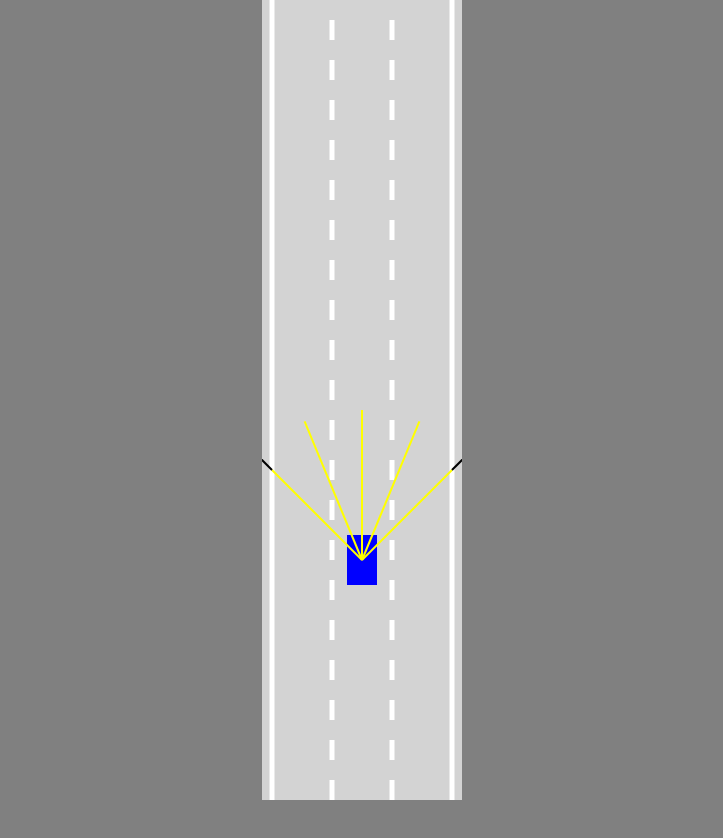
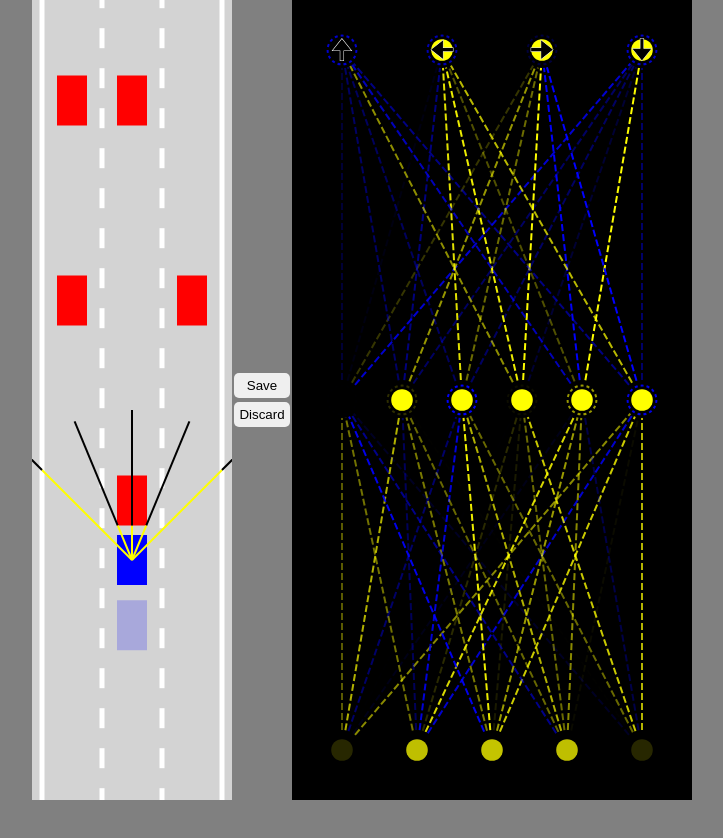
Before and after one commit to YoannAsl/self-driving-car, a website built with Vite: page index.html in a window 1280 px wide. Shown: the whole page, without its empty margins (278-1001 px from the left). After the commit the page ends 800 px from the top, so only its background shows below. Built offline with nearby package versions, Linux system fonts and the light colour scheme.

Commit message:
add neural network

```diff
--- a/index.html
+++ b/index.html
@@ -7,7 +7,12 @@
         <title>Self-driving car</title>
     </head>
     <body>
-        <canvas id="canvas"></canvas>
+        <canvas id="carCanvas"></canvas>
+        <div id="verticalButtons">
+            <button id="saveButton">Save</button>
+            <button id="discardButton">Discard</button>
+        </div>
+        <canvas id="networkCanvas"></canvas>
         <div id="app"></div>
         <script type="module" src="/src/main.ts"></script>
     </body>
--- a/src/Car.ts
+++ b/src/Car.ts
@@ -2,6 +2,7 @@ import { Controls } from './Controls';
 import { Sensor } from './Sensor';
 import { Road } from './Road';
 import { polysIntersect } from './utils';
+import { NeuralNetwork } from './NeuralNetwork';
 
 export class Car {
     x: number;
@@ -17,6 +18,8 @@ export class Car {
     sensor: Sensor | null = null;
     polygon: { x: number; y: number }[] = [];
     damaged: boolean = false;
+    brain: NeuralNetwork | undefined;
+    useBrain: boolean;
 
     constructor(
         x: number,
@@ -32,8 +35,13 @@ export class Car {
         this.height = height;
         this.maxSpeed = maxSpeed;
 
+        this.useBrain = controlType === 'AI';
+
         this.controls = new Controls(controlType);
-        if (controlType !== 'traffic') this.sensor = new Sensor(this);
+        if (controlType !== 'traffic') {
+            this.sensor = new Sensor(this);
+            this.brain = new NeuralNetwork([this.sensor.rayCount, 6, 4]);
+        }
     }
 
     update(roadBorders: Road['borders'], traffic: Car[] | []) {
@@ -42,7 +50,20 @@ export class Car {
             this.polygon = this.#createPolygon();
             this.damaged = this.#assessDamage(roadBorders, traffic);
         }
-        if (this.sensor) this.sensor.update(roadBorders, traffic);
+        if (this.sensor) {
+            this.sensor.update(roadBorders, traffic);
+            const offsets = this.sensor.readings.map((reading) =>
+                reading === null ? 0 : 1 - reading.offset
+            );
+            const outputs = NeuralNetwork.feedForward(offsets, this.brain!);
+
+            if (this.useBrain) {
+                this.controls.forward = !!outputs[0];
+                this.controls.left = !!outputs[1];
+                this.controls.right = !!outputs[2];
+                this.controls.reverse = !!outputs[3];
+            }
+        }
     }
 
     #assessDamage(roadBorders: Road['borders'], traffic: Car[] | []) {
@@ -103,7 +124,7 @@ export class Car {
         this.y -= Math.cos(this.angle) * this.speed;
     }
 
-    draw(ctx: CanvasRenderingContext2D, color: string) {
+    draw(ctx: CanvasRenderingContext2D, color: string, drawSensor = false) {
         if (this.damaged) ctx.fillStyle = 'gray';
         else ctx.fillStyle = color;
 
@@ -114,6 +135,6 @@ export class Car {
         }
         ctx.fill();
 
-        if (this.sensor) this.sensor.draw(ctx);
+        if (this.sensor && drawSensor) this.sensor.draw(ctx);
     }
 }
--- /dev/null
+++ b/src/NetworkVisualizer.ts
@@ -0,0 +1,127 @@
+import { Level, NeuralNetwork } from './NeuralNetwork';
+import { getRGBA, lerp } from './utils';
+
+export class NetworkVisualizer {
+    static drawNetwork(ctx: CanvasRenderingContext2D, network: NeuralNetwork) {
+        const margin = 50;
+        const left = margin;
+        const top = margin;
+        const width = ctx.canvas.width - margin * 2;
+        const height = ctx.canvas.height - margin * 2;
+
+        const levelHeight = height / network.levels.length;
+
+        for (let i = network.levels.length - 1; i >= 0; i--) {
+            const levelTop =
+                top +
+                lerp(
+                    height - levelHeight,
+                    0,
+                    network.levels.length === 1
+                        ? 0.5
+                        : i / (network.levels.length - 1)
+                );
+
+            ctx.setLineDash([7, 3]);
+            NetworkVisualizer.drawLevel(
+                ctx,
+                network.levels[i],
+                left,
+                levelTop,
+                width,
+                levelHeight,
+                i == network.levels.length - 1 ? ['🠉', '🠈', '🠊', '🠋'] : []
+            );
+        }
+    }
+
+    static drawLevel(
+        ctx: CanvasRenderingContext2D,
+        level: Level,
+        left: number,
+        top: number,
+        width: number,
+        height: number,
+        outputLabels: string[]
+    ) {
+        const right = left + width;
+        const bottom = top + height;
+
+        const { inputs, outputs, weights, biases } = level;
+
+        for (let i = 0; i < inputs.length; i++) {
+            for (let j = 0; j < outputs.length; j++) {
+                ctx.beginPath();
+                ctx.moveTo(
+                    NetworkVisualizer.#getNodeX(inputs, i, left, right),
+                    bottom
+                );
+                ctx.lineTo(
+                    NetworkVisualizer.#getNodeX(outputs, j, left, right),
+                    top
+                );
+                ctx.lineWidth = 2;
+                ctx.strokeStyle = getRGBA(weights[i][j]);
+                ctx.stroke();
+            }
+        }
+
+        const nodeRadius = 18;
+        for (let i = 0; i < inputs.length; i++) {
+            const x = NetworkVisualizer.#getNodeX(inputs, i, left, right);
+            ctx.beginPath();
+            ctx.arc(x, bottom, nodeRadius, 0, Math.PI * 2);
+            ctx.fillStyle = 'black';
+            ctx.fill();
+            ctx.beginPath();
+            ctx.arc(x, bottom, nodeRadius * 0.6, 0, Math.PI * 2);
+            ctx.fillStyle = getRGBA(inputs[i]);
+            ctx.fill();
+        }
+
+        for (let i = 0; i < outputs.length; i++) {
+            const x = NetworkVisualizer.#getNodeX(outputs, i, left, right);
+            ctx.beginPath();
+            ctx.arc(x, top, nodeRadius, 0, Math.PI * 2);
+            ctx.fillStyle = 'black';
+            ctx.fill();
+            ctx.beginPath();
+            ctx.arc(x, top, nodeRadius * 0.6, 0, Math.PI * 2);
+            ctx.fillStyle = getRGBA(outputs[i]);
+            ctx.fill();
+
+            ctx.beginPath();
+            ctx.lineWidth = 2;
+            ctx.arc(x, top, nodeRadius * 0.8, 0, Math.PI * 2);
+            ctx.strokeStyle = getRGBA(biases[i]);
+            ctx.setLineDash([3, 3]);
+            ctx.stroke();
+            ctx.setLineDash([]);
+
+            if (outputLabels[i]) {
+                ctx.beginPath();
+                ctx.textAlign = 'center';
+                ctx.textBaseline = 'middle';
+                ctx.fillStyle = 'black';
+                ctx.strokeStyle = 'white';
+                ctx.font = nodeRadius * 1.5 + 'px Arial';
+                ctx.fillText(outputLabels[i], x, top + nodeRadius * 0.1);
+                ctx.lineWidth = 0.5;
+                ctx.strokeText(outputLabels[i], x, top + nodeRadius * 0.1);
+            }
+        }
+    }
+
+    static #getNodeX(
+        nodes: string | any[],
+        index: number,
+        left: number,
+        right: number
+    ) {
+        return lerp(
+            left,
+            right,
+            nodes.length == 1 ? 0.5 : index / (nodes.length - 1)
+        );
+    }
+}
--- /dev/null
+++ b/src/NeuralNetwork.ts
@@ -0,0 +1,85 @@
+import { lerp } from './utils';
+
+export class NeuralNetwork {
+    levels: Level[];
+
+    constructor(neuronCount: number[]) {
+        this.levels = [];
+        for (let i = 0; i < neuronCount.length - 1; i++) {
+            this.levels.push(new Level(neuronCount[i], neuronCount[i + 1]));
+        }
+    }
+
+    static feedForward(givenInputs: number[], network: NeuralNetwork) {
+        let outputs = Level.feedForward(givenInputs, network.levels[0]);
+        for (let i = 1; i < network.levels.length; i++) {
+            outputs = Level.feedForward(outputs, network.levels[i]);
+        }
+
+        return outputs;
+    }
+
+    static mutate(network: NeuralNetwork, amount = 1) {
+        network.levels.forEach((level) => {
+            for (let bias of level.biases) {
+                bias = lerp(bias, Math.random() * 2 - 1, amount);
+            }
+
+            for (let weight of level.weights) {
+                for (let i = 0; i < weight.length; i++) {
+                    weight[i] = lerp(weight[i], Math.random() * 2 - 1, amount);
+                }
+            }
+        });
+    }
+}
+
+export class Level {
+    inputs: number[];
+    outputs: number[];
+    biases: number[];
+    weights: number[][];
+
+    constructor(inputCount: number, outputCount: number) {
+        this.inputs = new Array(inputCount);
+        this.outputs = new Array(outputCount);
+        this.biases = new Array(outputCount);
+
+        this.weights = [];
+        for (let i = 0; i < inputCount; i++) {
+            this.weights[i] = new Array(outputCount);
+        }
+
+        Level.#randomize(this);
+    }
+
+    static #randomize(level: Level) {
+        for (let i = 0; i < level.inputs.length; i++) {
+            for (let j = 0; j < level.outputs.length; j++) {
+                level.weights[i][j] = Math.random() * 2 - 1;
+            }
+        }
+
+        for (let i = 0; i < level.biases.length; i++) {
+            level.biases[i] = Math.random() * 2 - 1;
+        }
+    }
+
+    static feedForward(givenInputs: number[], level: Level) {
+        for (let i = 0; i < level.inputs.length; i++) {
+            level.inputs[i] = givenInputs[i];
+        }
+
+        for (let i = 0; i < level.outputs.length; i++) {
+            let sum = 0;
+            for (let j = 0; j < level.inputs.length; j++) {
+                sum += level.inputs[j] * level.weights[j][i];
+            }
+
+            if (sum > level.biases[i]) level.outputs[i] = 1;
+            else level.outputs[i] = 0;
+        }
+
+        return level.outputs;
+    }
+}
--- a/src/main.ts
+++ b/src/main.ts
@@ -1,35 +1,95 @@
 import './style.css';
 import { Car } from './Car';
 import { Road } from './Road';
+import { NetworkVisualizer } from './NetworkVisualizer';
+import { NeuralNetwork } from './NeuralNetwork';
 
-const canvas = document.getElementById('canvas') as HTMLCanvasElement;
+document.getElementById('saveButton')!.addEventListener('click', save);
+document.getElementById('discardButton')!.addEventListener('click', discard);
 
-canvas.width = 200;
+const carCanvas = document.getElementById('carCanvas') as HTMLCanvasElement;
+carCanvas.width = 200;
 
-const ctx = canvas.getContext('2d') as CanvasRenderingContext2D;
-const road = new Road(canvas.width / 2, canvas.width * 0.9);
-const car = new Car(road.getLaneCenter(1), 100, 30, 50, 'player');
-const traffic = [new Car(road.getLaneCenter(1), -100, 30, 50, 'traffic', 2)];
+const networkCanvas = document.getElementById(
+    'networkCanvas'
+) as HTMLCanvasElement;
+networkCanvas.width = 400;
+
+const carCtx = carCanvas.getContext('2d') as CanvasRenderingContext2D;
+const networkCtx = networkCanvas.getContext('2d') as CanvasRenderingContext2D;
+
+const road = new Road(carCanvas.width / 2, carCanvas.width * 0.9);
+
+const numberOfCars = 100;
+const cars = generateCars(numberOfCars);
+let bestCar = cars[0];
+if (localStorage.getItem('bestBrain')) {
+    for (let i = 0; i < cars.length; i++) {
+        cars[i].brain = JSON.parse(localStorage.getItem('bestBrain')!);
+        if (i !== 0) {
+            NeuralNetwork.mutate(cars[i].brain!, 0.2);
+        }
+    }
+}
+
+const traffic = [
+    new Car(road.getLaneCenter(1), -100, 30, 50, 'traffic', 2),
+    new Car(road.getLaneCenter(0), -300, 30, 50, 'traffic', 2),
+    new Car(road.getLaneCenter(2), -300, 30, 50, 'traffic', 2),
+    new Car(road.getLaneCenter(0), -500, 30, 50, 'traffic', 2),
+    new Car(road.getLaneCenter(1), -500, 30, 50, 'traffic', 2),
+    new Car(road.getLaneCenter(1), -700, 30, 50, 'traffic', 2),
+    new Car(road.getLaneCenter(2), -700, 30, 50, 'traffic', 2),
+];
 
 animate();
 
-function animate() {
+function save() {
+    localStorage.setItem('bestBrain', JSON.stringify(bestCar.brain));
+}
+
+function discard() {
+    localStorage.removeItem('bestBrain');
+}
+
+function generateCars(n: number) {
+    const cars = [];
+    for (let i = 1; i < n; i++) {
+        cars.push(new Car(road.getLaneCenter(1), 100, 30, 50, 'AI'));
+    }
+    return cars;
+}
+
+function animate(time: number) {
     for (const car of traffic) {
         car.update(road.borders, []);
     }
-    car.update(road.borders, traffic);
 
-    canvas.height = window.innerHeight;
+    cars.forEach((car) => car.update(road.borders, traffic));
+    bestCar = cars.find(
+        (car) => car.y === Math.min(...cars.map((c) => c.y))
+    ) as Car;
 
-    ctx.save();
-    ctx.translate(0, -car.y + canvas.height * 0.7);
+    carCanvas.height = window.innerHeight;
+    networkCanvas.height = window.innerHeight;
 
-    road.draw(ctx);
+    carCtx.save();
+    carCtx.translate(0, -bestCar!.y + carCanvas.height * 0.7);
+
+    road.draw(carCtx);
     for (const car of traffic) {
-        car.draw(ctx, 'red');
+        car.draw(carCtx, 'red');
     }
-    car.draw(ctx, 'blue');
 
-    ctx.restore();
+    carCtx.globalAlpha = 0.2;
+    cars.forEach((car) => car.draw(carCtx, 'blue'));
+    carCtx.globalAlpha = 1;
+    bestCar!.draw(carCtx, 'blue', true);
+
+    carCtx.restore();
+
+    networkCtx.lineDashOffset = -time / 50;
+    NetworkVisualizer.drawNetwork(networkCtx, bestCar.brain!);
+
     requestAnimationFrame(animate);
 }
--- a/src/style.css
+++ b/src/style.css
@@ -1,12 +1,34 @@
 body {
     margin: 0;
     overflow: hidden;
-    text-align: center;
     background: gray;
+    display: flex;
+    justify-content: center;
+    align-items: center;
 }
 
-#canvas {
+#verticalButtons {
+    display: flex;
+    flex-direction: column;
+}
+
+button {
+    border: none;
+    border-radius: 5px;
+    padding: 5px;
+    margin: 2px;
+    cursor: pointer;
+}
+button:hover {
+    background: blue;
+}
+
+#carCanvas {
     background: lightgray;
+}
+
+#networkCanvas {
+    background: black;
 }
 
 #app {
--- a/src/utils.ts
+++ b/src/utils.ts
@@ -34,3 +34,11 @@ export function polysIntersect(poly1: any, poly2: any) {
     }
     return false;
 }
+
+export function getRGBA(value: number) {
+    const alpha = Math.abs(value);
+    const R = value < 0 ? 0 : 255;
+    const G = R;
+    const B = value > 0 ? 0 : 255;
+    return 'rgba(' + R + ',' + G + ',' + B + ',' + alpha + ')';
+}
```
